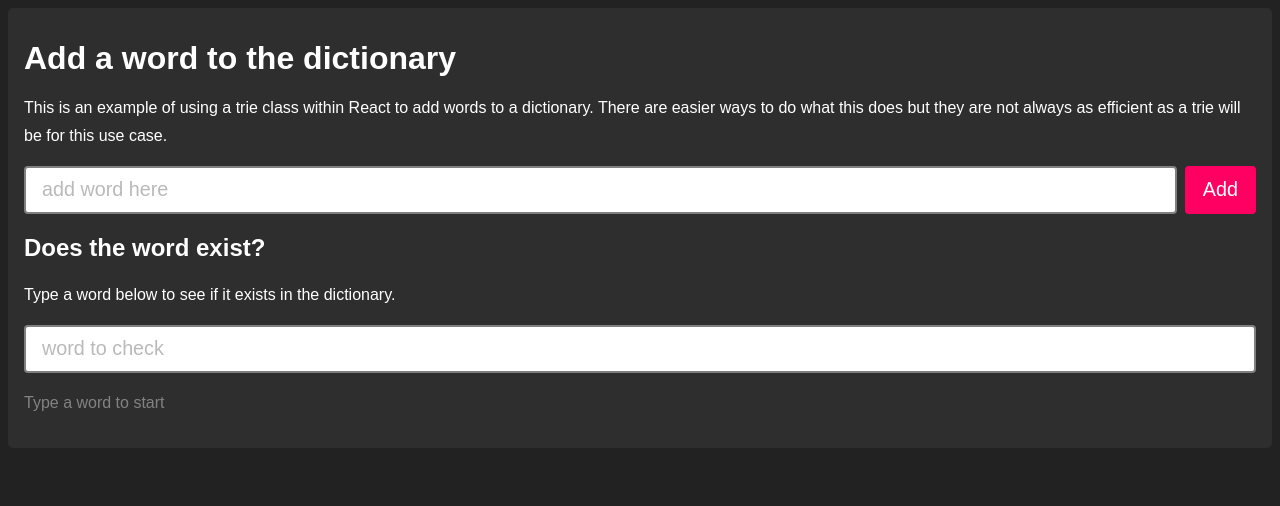
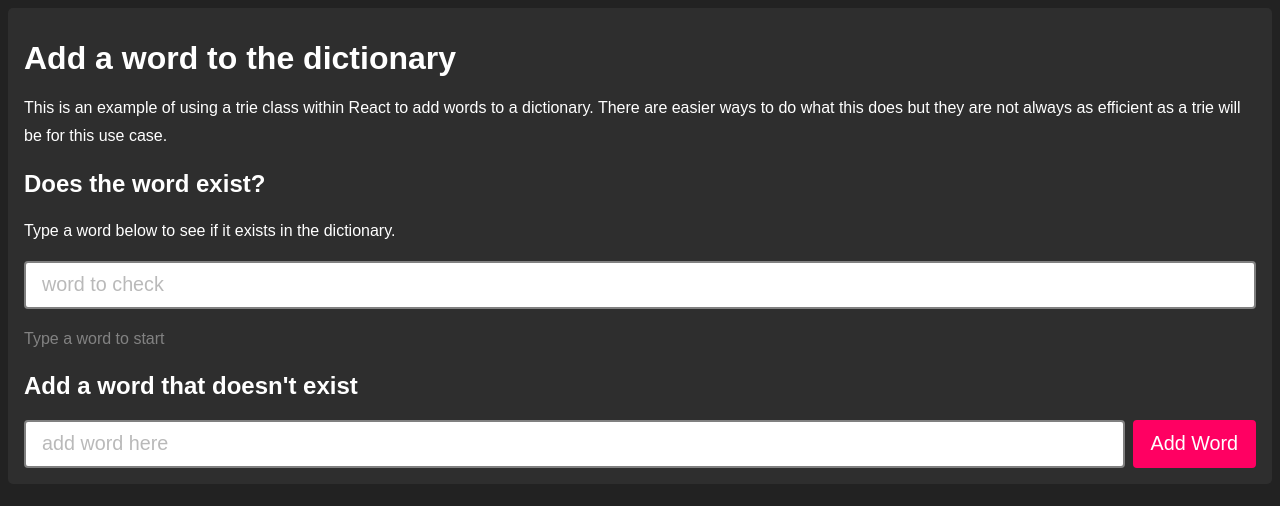
Before and after one commit to mulrooneydesign/trie-tree-typescript, a React (Vite) app: page / in a window 1280 px wide. Shown: the top 506 px of the page. Built offline with nearby package versions, Linux system fonts and the light colour scheme; no server answers.

Commit message:
change ordering and fix dependencies in useEffect

```diff
--- a/src/App.tsx
+++ b/src/App.tsx
@@ -4,6 +4,7 @@ import { css } from '@emotion/react';
 
 const appStyles = css`
   display: flex;
+  flex-direction: column;
   color: white;
   background: #2e2e2e;
   padding: 1rem;
--- a/src/components/WordTrie/WordTrie.tsx
+++ b/src/components/WordTrie/WordTrie.tsx
@@ -37,7 +37,7 @@ export default function WordTrie() {
     }
 
     fetchDictionary();
-  }, [trie]);
+  }, [hasDictionary, trie]);
 
   return (
     <div>
@@ -47,6 +47,10 @@ export default function WordTrie() {
         dictionary. There are easier ways to do what this does but they are not
         always as efficient as a trie will be for this use case.
       </p>
+      <h2>Does the word exist?</h2>
+      <p>Type a word below to see if it exists in the dictionary.</p>
+      <CheckWord wordsTrie={trie} />
+      <h2>Add a word that doesn't exist</h2>
       <div css={wrapperStyles}>
         <Input
           type="text"
@@ -54,11 +58,8 @@ export default function WordTrie() {
           onChangeCallback={setWord}
           value={word}
         />
-        <Button onClickHandler={onClickHandler} text="Add" />
+        <Button onClickHandler={onClickHandler} text="Add Word" />
       </div>
-      <h2>Does the word exist?</h2>
-      <p>Type a word below to see if it exists in the dictionary.</p>
-      <CheckWord wordsTrie={trie} />
     </div>
   );
 }
```
